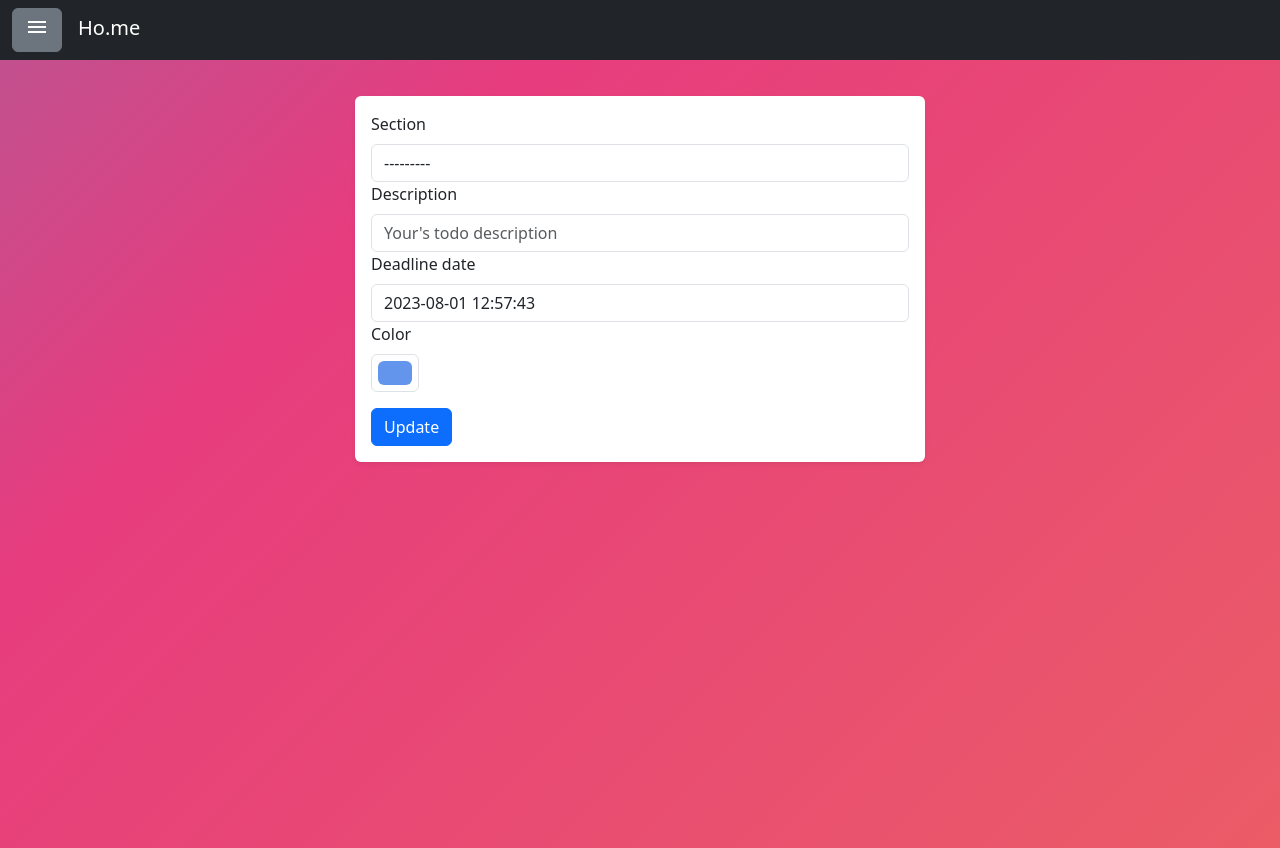
After one commit to sliwaszymon/django, a Django app: template homesite/templates/todos/todo_update.html in a window 1280 px wide. The commit adds this page. Run offline with Django 4.2, Linux system fonts and the light colour scheme; the template is opened without the code that fills it: values that come from a table or form of the project are taken from there, others are empty; some libraries are stand-ins or nearby versions.

Commit message:
visual fixes, access from various sources, updating todos, deleting sections didnt delete todos

```diff
--- a/homesite/linkcut/urls.py
+++ b/homesite/linkcut/urls.py
@@ -1,9 +1,10 @@
 from django.urls import path
+from django.views.generic.base import RedirectView
 
-from .views import LinkcutIndexView, CutItFormView, LinkDetailView, LinkListView, LinkDeleteView, LinkStatisticsView, redirect_to
+from .views import CutItFormView, LinkDetailView, LinkListView, LinkDeleteView, LinkStatisticsView, redirect_to
 
 urlpatterns = [
-    path("", LinkcutIndexView.as_view(), name="linkcut-index"),
+    path("", RedirectView.as_view(pattern_name="cutit", permanent=True)),
     path("cutit/", CutItFormView.as_view(), name="cutit"),
     path("link/<pk>/", LinkDetailView.as_view(), name="link-detail"),
     path("links/", LinkListView.as_view(), name="link-list"),
--- a/homesite/linkcut/views.py
+++ b/homesite/linkcut/views.py
@@ -10,9 +10,6 @@ from .models import Link
 
 
 # Create your views here.
-
-class LinkcutIndexView(TemplateView):
-    template_name = 'linkcut/index.html'
 
 
 class CutItFormView(CreateView):
--- a/homesite/project/settings.py
+++ b/homesite/project/settings.py
@@ -25,7 +25,7 @@ SECRET_KEY = 'django-insecure-7z*i@74k$mdms_5nz$olqt!t@ln1@hh)uscq=ra8b0k+*t2=#f
 # SECURITY WARNING: don't run with debug turned on in production!
 DEBUG = True
 
-ALLOWED_HOSTS = []
+ALLOWED_HOSTS = ['*']
 
 
 # Application definition
--- /dev/null
+++ b/homesite/static/base_generic.css
@@ -0,0 +1,20 @@
+body {
+    background: linear-gradient(-45deg, #ee7752, #e73c7e, #23a6d5, #23d5ab);
+    background-size: 400% 400%;
+    animation: gradient 15s ease infinite;
+    height: 100vh;
+}
+
+@keyframes gradient {
+    0% {
+        background-position: 0% 50%;
+    }
+
+    50% {
+        background-position: 100% 50%;
+    }
+
+    100% {
+        background-position: 0% 50%;
+    }
+}
--- a/homesite/templates/_base/base_generic.html
+++ b/homesite/templates/_base/base_generic.html
@@ -6,6 +6,7 @@
     <link rel="stylesheet" href="{% static 'bootstrap530\css\bootstrap.css' %}">
     <link rel="stylesheet" href="https://cdn.jsdelivr.net/npm/bootstrap-icons@1.10.5/font/bootstrap-icons.css">
     <link rel="stylesheet" href="https://fonts.googleapis.com/css2?family=Material+Symbols+Outlined:opsz,wght,FILL,GRAD@48,400,0,0" />
+    <link rel="stylesheet" href="{% static 'base_generic.css' %}">
     {% block scripts %}{% endblock %}
 </head>
 
--- a/homesite/templates/linkcut/cutit.html
+++ b/homesite/templates/linkcut/cutit.html
@@ -9,6 +9,8 @@ LINKCUT - CutIt
 {% block content %}
 
 <div class="container">
+  <div class="row justify-content-center">
+    <div class="col-6 shadow-sm p-3 bg-body rounded">
       <form method="post">
         {% csrf_token %}
         <label for="snippet" class="form-label">Your short URL</label>
@@ -23,5 +25,7 @@ LINKCUT - CutIt
         <input type="submit" class="btn btn-primary" value="OK">
       </form>
     </div>
+  </div>
+</div>
 
 {% endblock %}
--- a/homesite/templates/linkcut/link-list.html
+++ b/homesite/templates/linkcut/link-list.html
@@ -10,6 +10,8 @@ LINKCUT - Link list
 
 
 <div class="container">
+  <div class="row">
+    <div class="col-12 shadow-sm p-3 bg-body rounded">
       <table class="table">
         <thead>
         <tr>
@@ -43,6 +45,8 @@ LINKCUT - Link list
         </tbody>
       </table>
     </div>
+  </div>
+</div>
 
 
 {% endblock %}
--- /dev/null
+++ b/homesite/templates/todos/todo_update.html
@@ -0,0 +1,43 @@
+{% extends '_base/base_generic.html' %}
+
+{% block title %}
+Update Todo
+{% endblock %}
+
+{% block scripts %}{% endblock %}
+
+{% block content %}
+
+
+<div class="container">
+  <dov class="row justify-content-center">
+
+    <div class="col-6 shadow-sm p-3 bg-body rounded">
+      <form method="post">
+        {% csrf_token %}
+        <div>
+            <label for="section" class="form-label">Section</label>
+            {{ form.section }}
+          </div>
+          <div>
+            <label for="description" class="form-label">Description</label>
+            {{ form.description }}
+          </div>
+          <div>
+            <label for="deadline" class="form-label">Deadline date</label>
+            {{ form.deadline }}
+          </div>
+          <div>
+            <label for="color" class="form-label">Color</label>
+            {{ form.color }}
+          </div>
+        <input class="btn btn-primary mt-3" type="submit" value="Update">
+      </form>
+    </div>
+
+  </dov>
+</div>
+
+
+
+{% endblock %}
--- a/homesite/todos/forms.py
+++ b/homesite/todos/forms.py
@@ -54,7 +54,8 @@ class TodoForm(forms.ModelForm):
         })
 
         self.fields['color'].widget.attrs.update({
-            'class': 'form-control',
+            'class': 'form-control form-control-color',
+            'tittle': 'Choose your color',
             'id': 'color',
             'name': 'color',
             'size': '50'
--- a/homesite/todos/models.py
+++ b/homesite/todos/models.py
@@ -11,7 +11,7 @@ class Section(models.Model):
 
 
 class Todo(models.Model):
-    section = models.ForeignKey(Section, on_delete=models.CASCADE)
+    section = models.ForeignKey(Section, null=True, on_delete=models.SET_NULL)
     description = models.CharField(max_length=255, blank=False, null=False)
     deadline = models.DateTimeField("Deadline date", default=timezone.now() + timezone.timedelta(days=7))
     color = models.CharField(max_length=7, default="#6495ED")
--- a/homesite/todos/urls.py
+++ b/homesite/todos/urls.py
@@ -1,8 +1,9 @@
 from django.urls import path
-from .views import TodosIndexView, TodoDeleteView, SectionDeleteView
+from .views import TodosIndexView, TodoDeleteView, TodoUpdateView, SectionDeleteView
 
 urlpatterns = [
     path("", TodosIndexView.as_view(), name="todos-index"),
     path("todo/<pk>/delete/", TodoDeleteView.as_view(), name="todo-delete"),
+    path("todo/<pk>/update/", TodoUpdateView.as_view(), name="todo-update"),
     path("section/<pk>/delete/", SectionDeleteView.as_view(), name="section-delete")
 ]
```
Also changed, not shown: homesite/templates/linkcut/index.html (deleted, +0 -21 lines), homesite/templates/linkcut/statistics.html (+8 -4 lines), homesite/templates/todos/index.html (+62 -9 lines), homesite/todos/views.py (+6 -1 lines). Lines whose indentation alone changed are shown as unchanged.
